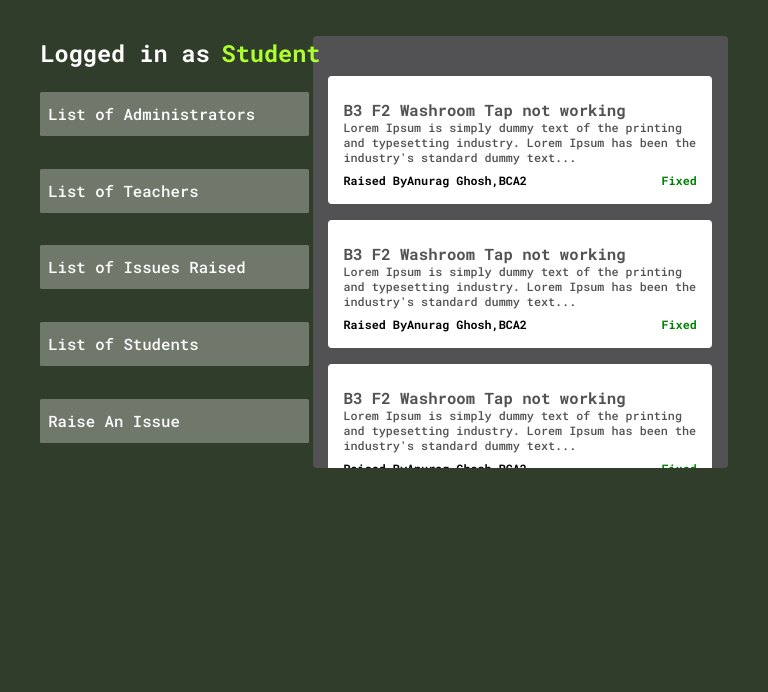
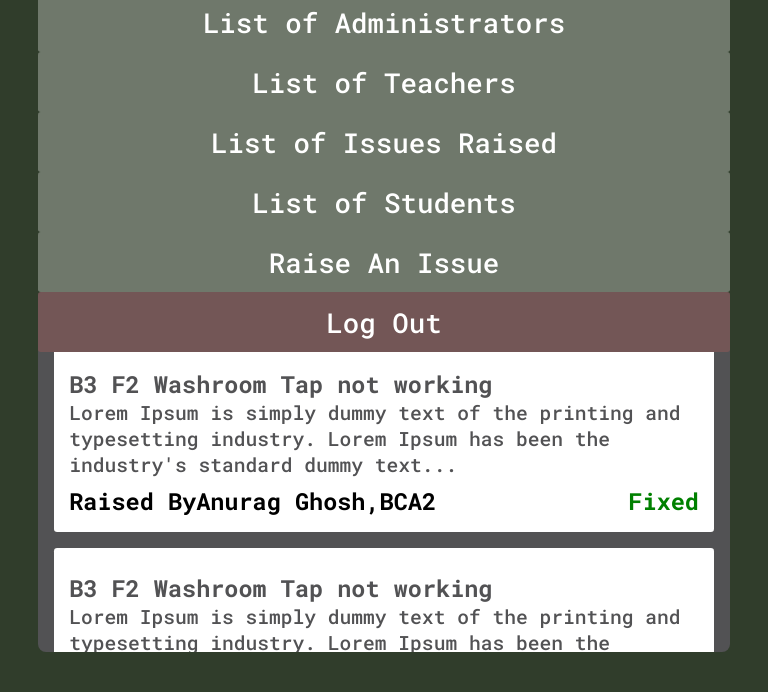
Before and after one commit to anuragghooshh/Grievance-Redressal-Web-Barbarians, a plain HTML site: page dashboard.html in a window 768 px wide. Shown: the part 108-800 px from the top of the page. Drawn offline with Linux system fonts and the light colour scheme.

Commit message:
Add files via upload

```diff
--- a/dashboard.html
+++ b/dashboard.html
@@ -29,6 +29,7 @@
                 <button id="listOfIssues">List of Issues Raised</button>
                 <button id="listOfStudents">List of Students</button>
                 <button id="raise">Raise An Issue</button>
+                <button id="logOut">Log Out</button>
             </div>
         </div>
         <div class="row2">
--- a/dashboardstyle.css
+++ b/dashboardstyle.css
@@ -60,7 +60,7 @@ body{
     text-align: left;
     background-color: #6F786B;
     border: none;
-    border-radius: calc(0.2*(0.5vh + 0.5vw));
+    border-radius: 0.1em;
     cursor: pointer;
     transition: 0.1s ease-in-out;
 }
@@ -69,13 +69,19 @@ body{
     transition: 0.1s ease-in-out;
     background-color: #405737;
 }
+#logOut{
+    background-color: #735656;
+}
+#logOut:hover{
+    background-color: #4f2525;
+}
 .row2{
     width: 40vw;
     height: 60%;
     display: flex;
     flex-direction: column;
     justify-content: space-between;
-    border-radius: calc(0.5*(0.5vh + 0.5vw));
+    border-radius: 0.5em;
     background-color: #525254;
     overflow-y: scroll;
     flex-basis: 60%;
@@ -85,7 +91,7 @@ body{
     padding: 3vh 2vw;
     font-family: 'Roboto Mono', monospace;
     background-color: white;
-    border-radius: calc(0.5*(0.5vh + 0.5vw));
+    border-radius: 0.2em;
     display: flex;
     flex-direction: column;
     margin-top: 2vh;
@@ -135,7 +141,7 @@ body{
     justify-content: space-around;
     padding: 2vh 2vw;
     border: rgba(255, 255, 255, 0.19) solid 0.1em;
-    border-radius: calc(0.5*(0.5vh + 0.5vw));
+    border-radius: 0.5em;
     top: 0%;
     left: 50%;
     transform: translateY(-50%) translateX(-50%);
@@ -167,7 +173,7 @@ body{
     width: 100%;
     height: 12%;
     border:none;
-    border-radius: calc(0.5*(0.5vh + 0.5vw));
+    border-radius: 0.5em;
     font-family: 'Roboto Mono', monospace;
     font-size: calc(1.5*(0.5vh + 0.5vw));
     padding: 0 1vw;
@@ -176,7 +182,7 @@ body{
     width: 100%;
     height: 12%;
     border:none;
-    border-radius: calc(0.5*(0.5vh + 0.5vw));
+    border-radius: 0.5em;
     font-family: 'Roboto Mono', monospace;
     font-size: calc(1.5*(0.5vh + 0.5vw));
     padding: 1vh 1vw;
@@ -188,7 +194,7 @@ body{
 .modalButton{
     height: 12%;
     border: none;
-    border-radius: calc(0.5*(0.5vh + 0.5vw));
+    border-radius: 0.5em;
     font-family: 'Roboto Mono', monospace;
     font-size: calc(1.5*(0.5vh + 0.5vw));
     cursor: pointer;
@@ -200,3 +206,43 @@ body{
     transition: 0.2s ease-in-out;
     background-color: #4d617f;
 }
+
+/* Responsiveness */
+@media only screen and (max-width:868px) and (min-width:481px){
+    .container{
+        flex-direction: column;
+        height: 95vh;
+    }
+    .loggedInAs{
+        justify-content: space-evenly;
+    }
+    .loggedInAs h1{
+        font-size: calc(5*(0.5vh + 0.5vw));
+    }
+    .buttons{
+        height: 40vh;
+    }
+    .buttons button{
+        width: 90vw;
+        text-align: center;
+        font-size: calc(3.5*(0.5vh + 0.5vw));
+    }
+    .row1{
+        position: relative;
+        margin-top: 5vh;
+    }
+    .row2{
+        width: 90vw;
+    }
+    .issue>h1{
+        font-size: calc(3*(0.5vh + 0.5vw));
+        color: #525254;
+    }
+    .issue>p{
+        font-size: calc(2.5*(0.5vh + 0.5vw));
+        color: #525254;
+    }
+    .finisher{
+        font-size: calc(2*(0.5vh + 0.5vw));
+    }
+}
```
